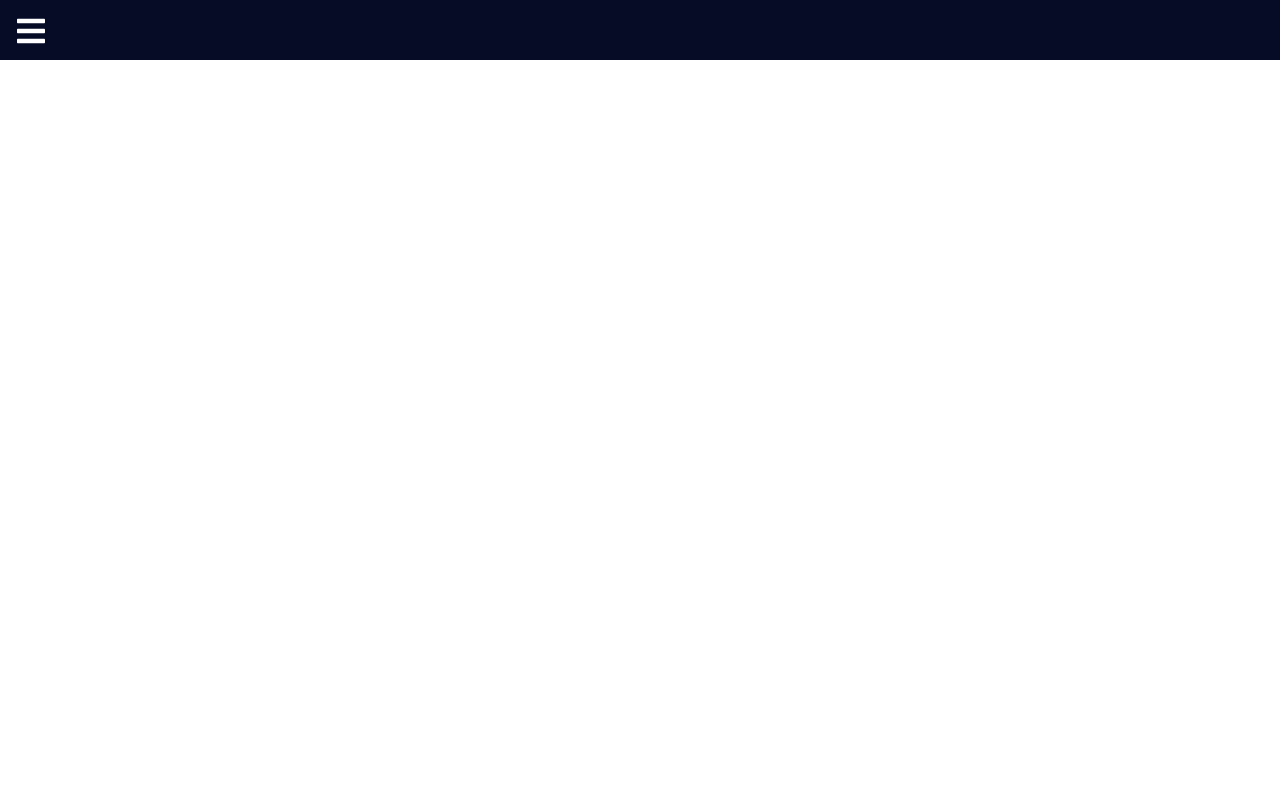
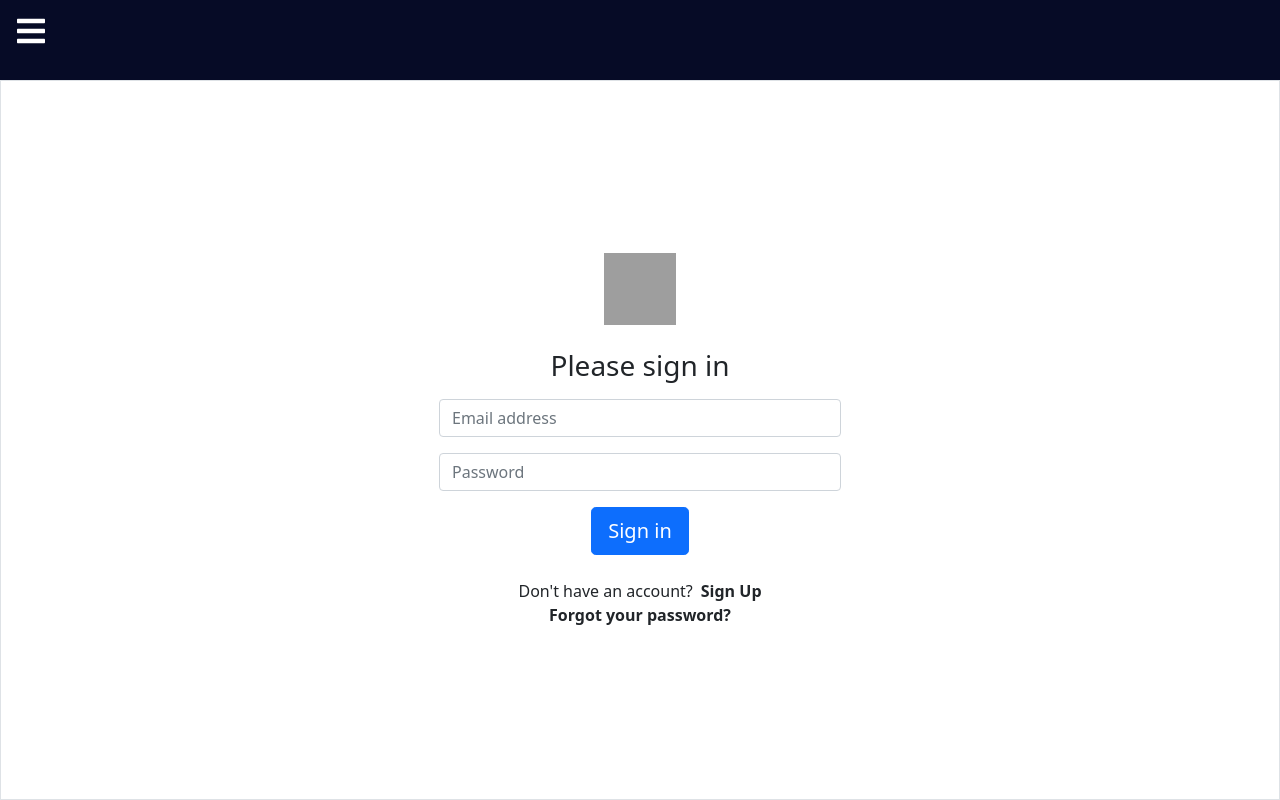
Before and after one commit to arslanahmed777/react-custom-widgets, a React (Create React App) app: page /login in a window 1280 px wide. Built offline with nearby package versions, Linux system fonts and the light colour scheme; grey boxes are pictures that could not be loaded.

Commit message:
make protected routes and signin signup components

```diff
--- a/src/App.js
+++ b/src/App.js
@@ -2,17 +2,27 @@ import { Route, Switch } from "react-router-dom";
 import Navbar from "./components/Navbar/Navbar";
 import HomePage from "./Pages/HomePage";
 import PaginationPage from "./Pages/PaginationPage";
+import SigninSignupPage from "./Pages/SigninSignupPage";
+import ProtectedRoute from "./components/ProtectedRoute/ProtectedRoute";
 function App() {
+
   return (
     <>
       <Navbar />
       <Switch>
-        <Route exact path="/">
+
+        <Route exact path="/login">
+          <SigninSignupPage />
+        </Route>
+        <ProtectedRoute exact path="/">
           <HomePage />
-        </Route>
-        <Route path="/pagination">
+        </ProtectedRoute>
+
+        <ProtectedRoute exact path="/pagination">
           <PaginationPage />
-        </Route>
+        </ProtectedRoute>
+
+
       </Switch>
     </>
   );
--- /dev/null
+++ b/src/Pages/SigninSignupPage.jsx
@@ -0,0 +1,18 @@
+import React, { useState } from "react";
+import Signin from "../components/Signin/Signin";
+import Signup from "../components/Signup/Signup";
+
+const SigninSignupPage = () => {
+  const [selectedComponent, setselectedComponent] = useState("Signin");
+  return (
+    <div className="container-fluid border" style={{ height: "90vh" }}>
+      {selectedComponent == "Signin" ? (
+        <Signin setselectedComponent={setselectedComponent} />
+      ) : (
+        <Signup />
+      )}
+    </div>
+  );
+};
+
+export default SigninSignupPage;
--- a/src/components/Navbar/Navbar.module.css
+++ b/src/components/Navbar/Navbar.module.css
@@ -1,6 +1,6 @@
 .navbar {
   background-color: #060b26;
-  height: 60px;
+  height: 10vh;
 }
 .menu_bars {
   margin-top: 15px;
--- /dev/null
+++ b/src/components/ProtectedRoute/ProtectedRoute.jsx
@@ -0,0 +1,25 @@
+import React from "react";
+import { Route, Redirect } from "react-router-dom";
+
+const ProtectedRoute = ({ children, ...rest }) => {
+  const token = false;
+  console.log(children);
+  return (
+    <Route
+      {...rest}
+      render={({ location }) =>
+        token ? (
+          children
+        ) : (
+          <Redirect
+            to={{
+              pathname: "/login",
+              state: { from: location },
+            }}
+          />
+        )
+      }
+    />
+  );
+};
+export default ProtectedRoute;
--- /dev/null
+++ b/src/components/Signin/Signin.jsx
@@ -0,0 +1,68 @@
+import React from "react";
+
+const Signin = (props) => {
+  const handleChangeComponent = () => {
+    props.setselectedComponent("Signup");
+  };
+  return (
+    <>
+      <form className="h-100">
+        <div className="row align-items-center justify-content-center h-100">
+          <div className="col-md-4 col-12  ">
+            <div className="text-center">
+              <img
+                className="mb-4"
+                src="https://getbootstrap.com/docs/4.0/assets/brand/bootstrap-solid.svg"
+                alt="logo"
+                width={72}
+                height={72}
+              />
+              <h1 className="h3 mb-3 font-weight-normal">Please sign in</h1>
+              <div className="mb-3">
+                <input
+                  type="email"
+                  id="inputEmail"
+                  className="form-control"
+                  placeholder="Email address"
+                  required
+                />
+              </div>
+              <div className="mb-3">
+                <input
+                  type="password"
+                  id="inputPassword"
+                  className="form-control"
+                  placeholder="Password"
+                  required
+                />
+              </div>
+
+              <button
+                className="btn btn-lg btn-primary btn-block"
+                type="submit"
+              >
+                Sign in
+              </button>
+              <div className="mt-4">
+                <div className="d-flex justify-content-center links">
+                  Don't have an account?
+                  <span
+                    onClick={handleChangeComponent}
+                    className="ms-2 fw-bold"
+                  >
+                    Sign Up
+                  </span>
+                </div>
+                <div className="d-flex justify-content-center links">
+                  <span className="fw-bold">Forgot your password?</span>
+                </div>
+              </div>
+            </div>
+          </div>
+        </div>
+      </form>
+    </>
+  );
+};
+
+export default Signin;
--- /dev/null
+++ b/src/components/Signup/Signup.jsx
@@ -0,0 +1,72 @@
+import React from "react";
+
+const Signup = (props) => {
+  const handleChangeComponent = () => {
+    props.setselectedComponent("Signin");
+  };
+  return (
+    <>
+      <form className="h-100">
+        <div className="row   align-items-center justify-content-center h-100    ">
+          <div className="col-md-6">
+            <div className="text-center">
+              <img
+                className="mb-4"
+                src="https://getbootstrap.com/docs/4.0/assets/brand/bootstrap-solid.svg"
+                alt="logo"
+                width={72}
+                height={72}
+              />
+            </div>
+            <div className="row ">
+              <div>
+                <div className="form-floating mb-3">
+                  <input type="text" className="form-control " id="username" />
+                  <label htmlFor="username">Username</label>
+                </div>
+              </div>
+              <div className="col-12">
+                <div className="form-floating mb-3">
+                  <input type="email" className="form-control " id="email" />
+                  <label htmlFor="email">Email address</label>
+                </div>
+              </div>
+              <div className="col-12">
+                <div className="form-floating mb-3">
+                  <input
+                    type="password"
+                    className="form-control"
+                    id="password"
+                  />
+                  <label htmlFor="password">Password</label>
+                </div>
+              </div>
+              <div className="col-12">
+                <div class="d-grid gap-2">
+                  <button class="btn btn-primary" type="submit">
+                    Sign in
+                  </button>
+                </div>
+              </div>
+              <div className="col-12">
+                <div className="mt-4">
+                  <div className="d-flex justify-content-center   ">
+                    Have already an Account?
+                    <span
+                      onClick={handleChangeComponent}
+                      className="ms-2 fw-bold pe-auto"
+                    >
+                      Login
+                    </span>
+                  </div>
+                </div>
+              </div>
+            </div>
+          </div>
+        </div>
+      </form>
+    </>
+  );
+};
+
+export default Signup;
```
